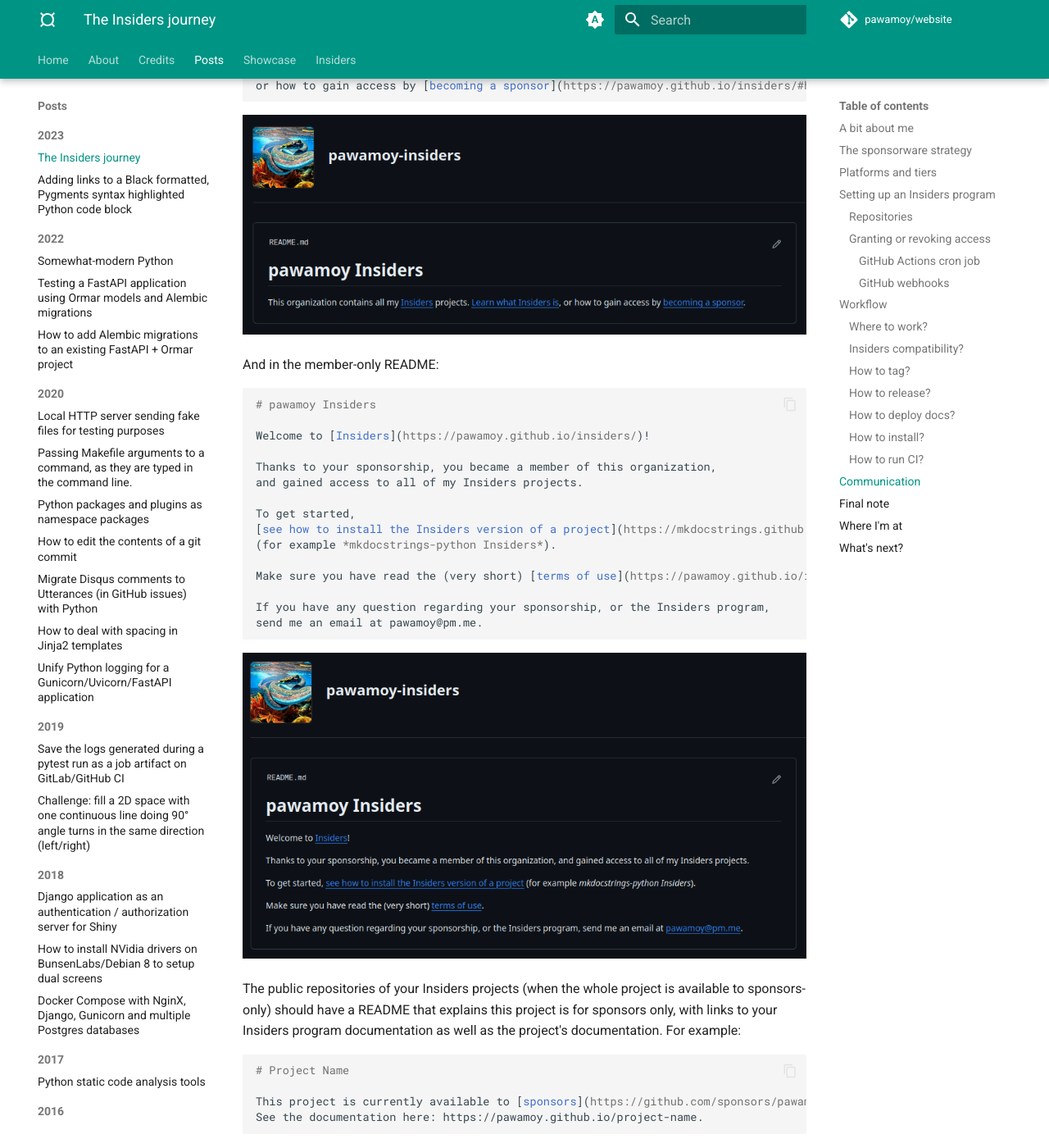
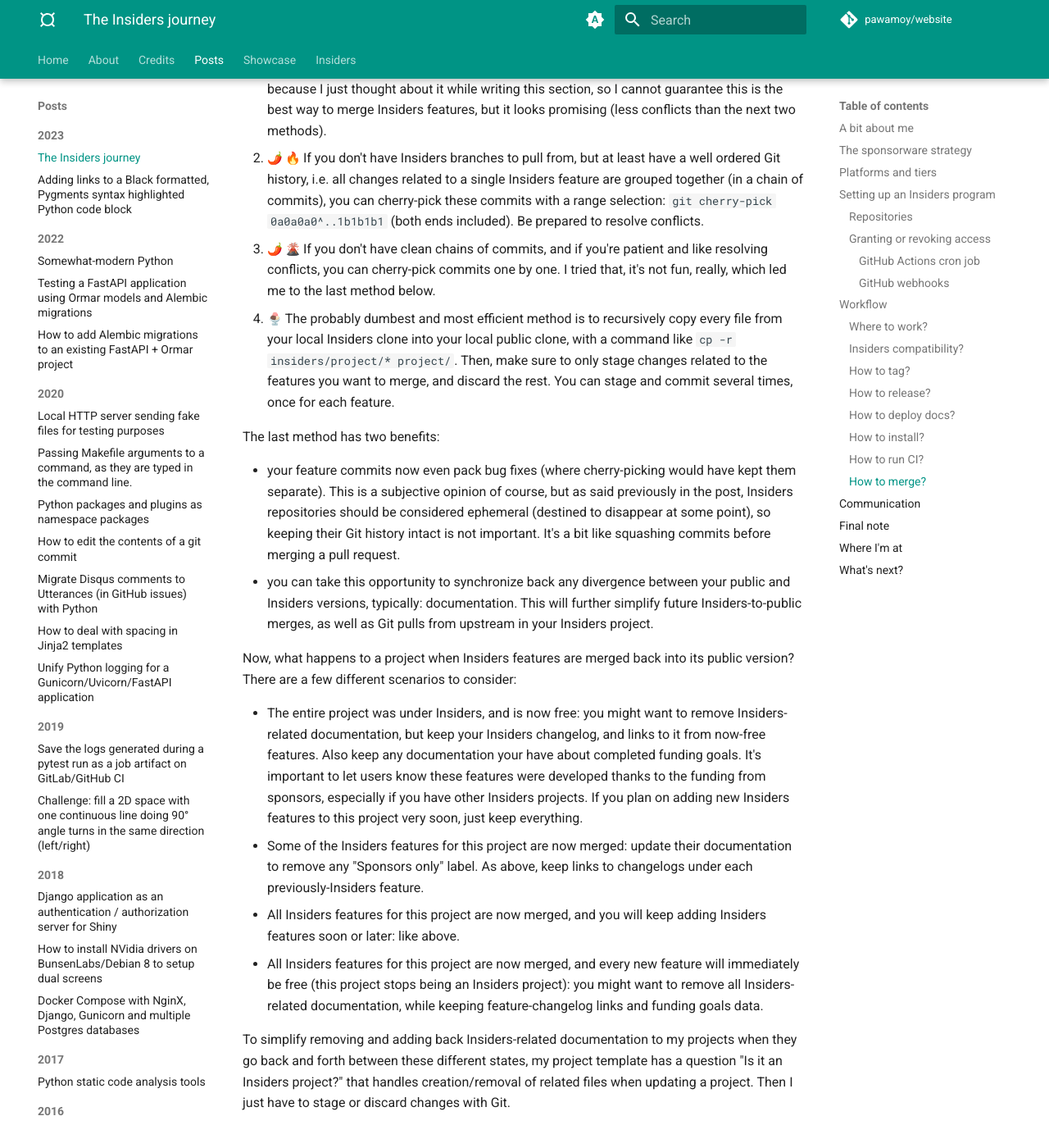
Before and after one commit to pawamoy/website, an MkDocs documentation site: the page built from docs/posts/the-insiders-journey.md, in a window 1280 px wide and 1400 px high, scrolled down 15054 px. Shown: the whole window at 82% size. Built offline with MkDocs 1.6.1 and Material for MkDocs 9.7.7, drawn with Linux system fonts in a browser that asks for light colours; emoji names are drawn with the system emoji font; comment, search, counter and statistics services are not loaded; some of the changed text lies outside the part shown.

Commit message:
Update insiders journey

````diff
--- a/docs/posts/the-insiders-journey.md
+++ b/docs/posts/the-insiders-journey.md
@@ -650,6 +650,89 @@
 and in that case outputs a JSON list of patterns
 that is used by the next job to match and exclude test jobs.
 
+### How to merge?
+
+Once a funding goal is reached, you will have to merge back features
+listed in that goal into the public versions of your projects.
+There are several ways to do that, and they will depend on how
+disciplined your Git history is.
+
+All methods except the last one require that you configure
+an Insiders remote in your public project and fetch it:
+
+```bash
+git remote add insiders git@github.com:pawamoy-insiders/project
+git fetch insiders
+```
+
+1. :hot_pepper:
+   If you develop Insiders features in branches, and keep these branches
+   locally or remotely, you can try to pull them directly into a branch
+   of your local public project. I did not try that because I just thought
+   about it while writing this section, so I cannot guarantee this is
+   the best way to merge Insiders features, but it looks promising
+   (less conflicts than the next two methods).
+2. :hot_pepper: :fire:
+   If you don't have Insiders branches to pull from, but at least have
+   a well ordered Git history, i.e. all changes related to a single Insiders
+   feature are grouped together (in a chain of commits), you can cherry-pick
+   these commits with a range selection: `git cherry-pick 0a0a0a0^..1b1b1b1`
+   (both ends included). Be prepared to resolve conflicts.
+3. :hot_pepper: :volcano:
+   If you don't have clean chains of commits, and if you're patient and like
+   resolving conflicts, you can cherry-pick commits one by one. I tried that,
+   it's not fun, really, which led me to the last method below.
+4. :ice_cream:
+   The probably dumbest and most efficient method is to recursively copy
+   every file from your local Insiders clone into your local public clone,
+   with a command like `cp -r insiders/project/* project/`.
+   Then, make sure to only stage changes related to the features you want
+   to merge, and discard the rest. You can stage and commit several times,
+   once for each feature.
+
+The last method has two benefits:
+
+- your feature commits now even pack bug fixes (where cherry-picking
+  would have kept them separate). This is a subjective opinion of course,
+  but as said previously in the post, Insiders repositories should be
+  considered ephemeral (destined to disappear at some point),
+  so keeping their Git history intact is not important.
+  It's a bit like squashing commits before merging a pull request.
+- you can take this opportunity to synchronize back any divergence
+  between your public and Insiders versions, typically: documentation.
+  This will further simplify future Insiders-to-public merges,
+  as well as Git pulls from upstream in your Insiders project.
+
+Now, what happens to a project when Insiders features
+are merged back into its public version?
+There are a few different scenarios to consider:
+
+- The entire project was under Insiders, and is now free:
+  you might want to remove Insiders-related documentation,
+  but keep your Insiders changelog, and links to it from now-free features.
+  Also keep any documentation your have about completed funding goals.
+  It's important to let users know these features were developed
+  thanks to the funding from sponsors, especially if you have
+  other Insiders projects. If you plan on adding new Insiders
+  features to this project very soon, just keep everything.
+- Some of the Insiders features for this project are now merged:
+  update their documentation to remove any "Sponsors only" label.
+  As above, keep links to changelogs under each previously-Insiders
+  feature.
+- All Insiders features for this project are now merged,
+  and you will keep adding Insiders features soon or later: like above.
+- All Insiders features for this project are now merged,
+  and every new feature will immediately be free (this project
+  stops being an Insiders project): you might want to remove all
+  Insiders-related documentation, while keeping feature-changelog links
+  and funding goals data.
+
+To simplify removing and adding back Insiders-related documentation
+to my projects when they go back and forth between these different states,
+my project template has a question "Is it an Insiders project?" that
+handles creation/removal of related files when updating a project.
+Then I just have to stage or discard changes with Git.
+
 ## Communication
 
 I am definitely not an expert in comms/marketing,
@@ -1039,12 +1122,14 @@
         ),
         (
           "December, 2023",
-          "French administration sends me my SIREN number (company number)."
+          "French administration sends me my SIREN number (company number). "
           "Three new sponsors.",
         ),
         (
           "January, 2024",
-          '<a href="https://github.com/mkdocstrings/mkdocstrings/discussions/641">First funding goal reached!</a>',
+          '<a href="https://github.com/mkdocstrings/mkdocstrings/discussions/641"><b>First funding goal reached! 🎉</b></a><br>'
+          f'{vibrate()} <b>New feature (griffe):</b> <a href="https://mkdocstrings.github.io/griffe/checking/#markdown">Markdown output for the <code>check</code> command.</a><br>'
+          f'{vibrate()} <b>New feature (griffe):</b> <a href="https://mkdocstrings.github.io/griffe/checking/#github">GitHub output for the <code>check</code> command.</a><br>'
         ),
         (
           "???",
````
